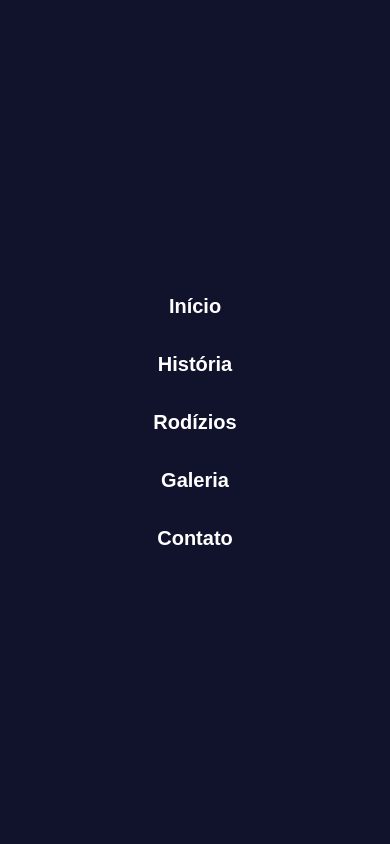
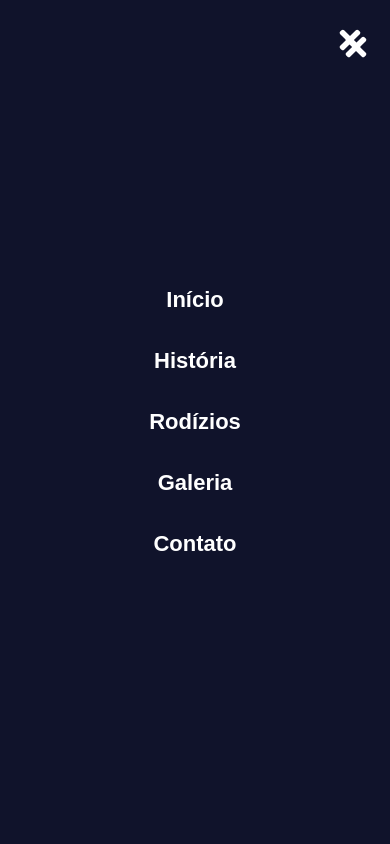
Before and after one commit to slunno/gama-pizzas, a React (Vite) app: page / in a window 390 px wide. Both pictures are taken after a click on the button 355 px from the left and 63 px from the top of the page. Shown: the top 844 px of the page. Built offline with nearby package versions, Linux system fonts and the light colour scheme.

Commit message:
Feat: Realizado a correção do Menu mobile

```diff
--- a/src/components/home/Hero/Hero.css
+++ b/src/components/home/Hero/Hero.css
@@ -87,27 +87,21 @@
 .hero-content{
 
     position:relative;
-
     z-index:3;
 
     width:100%;
-
     max-width:900px;
 
     padding:30px;
+    padding-top: 90px;
 
     text-align:center;
-
     color:white;
 
     display:flex;
-
     flex-direction:column;
-
     align-items:center;
-
     justify-content:center;
-
     transform:translateY(-60px);
 
 }
@@ -446,7 +440,7 @@
 
     .hero-content{
 
-
+        padding-top: 120px;
         transform:translateY(-10px);
 
 
--- a/src/components/layouts/NavBar/NavBar.css
+++ b/src/components/layouts/NavBar/NavBar.css
@@ -1,5 +1,5 @@
 /* =====================================================
-   NAVBAR PREMIUM - GAMA PIZZA
+   NAVBAR PREMIUM - GAMA PIZZAS
 ===================================================== */
 
 
@@ -13,7 +13,7 @@
 
     width:100%;
 
-    z-index:999;
+    z-index:3000;
 
     padding:15px 0;
 
@@ -23,20 +23,13 @@
 
 
 
-/* =====================================================
-        NAVBAR AO ROLAR
-===================================================== */
-
-
 .navbar.scrolled{
 
     background:
 
-    rgba(10,12,25,.90);
+    rgba(10,12,25,.92);
 
-    backdrop-filter:blur(14px);
-
-    -webkit-backdrop-filter:blur(14px);
+    backdrop-filter:blur(15px);
 
     box-shadow:
 
@@ -46,9 +39,7 @@
 
 
 
-/* =====================================================
-        CONTAINER
-===================================================== */
+/* CONTAINER */
 
 
 .navbar-container{
@@ -67,30 +58,14 @@
 
 
 
-/* =====================================================
-        LOGO
-===================================================== */
-
-
-.navbar-logo{
-
-    display:flex;
-
-    align-items:center;
-
-    text-decoration:none;
-
-}
-
+/* LOGO */
 
 
 .navbar-logo img{
 
-    width:105px;
+    width:100px;
 
-    height:auto;
-
-    transition:.3s ease;
+    transition:.3s;
 
 }
 
@@ -104,9 +79,7 @@
 
 
 
-/* =====================================================
-        MENU
-===================================================== */
+/* MENU DESKTOP */
 
 
 .navbar-menu{
@@ -123,31 +96,18 @@
 
 .navbar-menu a{
 
-    position:relative;
+    color:white;
 
     text-decoration:none;
-
-    color:white;
 
     font-size:16px;
 
     font-weight:600;
 
-    transition:.3s;
+    position:relative;
 
 }
 
-
-
-.navbar-menu a:hover{
-
-    color:var(--primary-color);
-
-}
-
-
-
-/* LINHA LARANJA */
 
 
 .navbar-menu a::after{
@@ -180,9 +140,7 @@
 
 
 
-/* =====================================================
-        BOTÃO WHATSAPP
-===================================================== */
+/* BOTÃO WHATSAPP */
 
 
 .navbar-button{
@@ -191,11 +149,7 @@
 
     align-items:center;
 
-    justify-content:center;
-
     gap:10px;
-
-    text-decoration:none;
 
     background:var(--primary-color);
 
@@ -207,57 +161,64 @@
 
     font-weight:700;
 
-    transition:.3s;
-
-    box-shadow:
-
-    0 10px 25px rgba(242,140,56,.25);
+    text-decoration:none;
 
 }
 
 
 
-.navbar-button:hover{
+/* BOTÃO MOBILE */
 
-    transform:translateY(-4px);
 
-    box-shadow:
+.navbar-toggle{
 
-    0 15px 35px rgba(242,140,56,.40);
+    display:none;
+
+    background:none;
+
+    border:none;
+
+    color:white;
+
+    font-size:30px;
+
+    cursor:pointer;
+
+    z-index:3005;
+
+}
+
+
+
+/* FECHAR MENU */
+
+
+.navbar-close{
+
+    display:none;
+
+}
+
+
+
+/* OVERLAY */
+
+
+.navbar-overlay{
+
+    display:none;
 
 }
 
 
 
 /* =====================================================
-        MENU MOBILE
-===================================================== */
-
-
-.navbar-toggle{
-
-    display:none;
-
-    border:none;
-
-    background:none;
-
-    color:white;
-
-    cursor:pointer;
-
-    font-size:30px;
-
-}
-
-
-
-/* =====================================================
-        TABLET
+   MOBILE
 ===================================================== */
 
 
 @media(max-width:992px){
+
 
 
 .navbar-container{
@@ -270,57 +231,7 @@
 
 .navbar-logo img{
 
-        width:95px;
-
-    }
-
-
-
-    .navbar-menu{
-
-        position:fixed;
-
-        top:0;
-
-        right:-100%;
-
-        width:300px;
-
-        height:100vh;
-
-        background:#10132b;
-
-        display:flex;
-
-        flex-direction:column;
-
-        justify-content:center;
-
-        align-items:center;
-
-        gap:35px;
-
-        transition:.4s ease;
-
-        box-shadow:
-
-        -10px 0 30px rgba(0,0,0,.40);
-
-    }
-
-
-
-    .navbar-menu.active{
-
-        right:0;
-
-    }
-
-
-
-    .navbar-menu a{
-
-        font-size:20px;
+    width:70px;
 
 }
 
@@ -345,13 +256,121 @@
 }
 
 
+
+.navbar-menu{
+
+
+    position:fixed;
+
+
+    top:0;
+
+
+    right:-100%;
+
+
+    width:300px;
+
+
+    max-width:85%;
+
+
+    height:100vh;
+
+
+    background:#10132b;
+
+
+    display:flex;
+
+
+    flex-direction:column;
+
+
+    justify-content:center;
+
+
+    align-items:center;
+
+
+    gap:35px;
+
+
+    transition:.35s ease;
+
+
+    z-index:3004;
+
+
 }
 
 
 
-/* =====================================================
-        MOBILE
-===================================================== */
+.navbar-menu.active{
+
+    right:0;
+
+}
+
+
+
+.navbar-menu a{
+
+    font-size:22px;
+
+}
+
+
+
+/* BOTÃO X DENTRO DO MENU */
+
+
+.navbar-close{
+
+    display:flex;
+
+    position:absolute;
+
+    top:25px;
+
+    right:25px;
+
+    background:none;
+
+    border:none;
+
+    color:white;
+
+    font-size:30px;
+
+    cursor:pointer;
+
+}
+
+
+
+/* FUNDO ESCURO */
+
+
+.navbar-overlay{
+
+    display:block;
+
+    position:fixed;
+
+    inset:0;
+
+    background:rgba(0,0,0,.65);
+
+    z-index:3001;
+
+}
+
+
+
+}
+
+
 
 
 @media(max-width:600px){
@@ -359,16 +378,17 @@
 
 .navbar-logo img{
 
-        width:90px;
+    width:60px;
 
 }
-
 
 
 .navbar-menu{
 
     width:100%;
 
+    max-width:100%;
+
 }
 
 
--- a/src/components/layouts/NavBar/NavBar.jsx
+++ b/src/components/layouts/NavBar/NavBar.jsx
@@ -14,7 +14,6 @@ import { buildWhatsAppLink } from "../../../utils/whatsapp";
 import "./NavBar.css";
 
 
-
 function Navbar(){
 
 
@@ -27,7 +26,7 @@ function Navbar(){
     useEffect(()=>{
 
 
-        const scroll = ()=>{
+        const handleScroll = ()=>{
 
             setScrolled(window.scrollY > 80);
 
@@ -36,7 +35,7 @@ function Navbar(){
 
         window.addEventListener(
             "scroll",
-            scroll
+            handleScroll
         );
 
 
@@ -44,7 +43,7 @@ function Navbar(){
 
             window.removeEventListener(
                 "scroll",
-                scroll
+                handleScroll
             );
 
         };
@@ -54,8 +53,41 @@ function Navbar(){
 
 
 
+    useEffect(()=>{
 
-    return (
+
+        if(menuOpen){
+
+            document.body.style.overflow="hidden";
+
+        }else{
+
+            document.body.style.overflow="auto";
+
+        }
+
+
+        return ()=>{
+
+            document.body.style.overflow="auto";
+
+        };
+
+
+    },[menuOpen]);
+
+
+
+    const closeMenu = ()=>{
+
+        setMenuOpen(false);
+
+    };
+
+
+
+    return(
+
 
         <header
             className={`navbar ${
@@ -70,6 +102,7 @@ function Navbar(){
                 <a
                     href="#inicio"
                     className="navbar-logo"
+                    onClick={closeMenu}
                 >
 
                     <img
@@ -88,39 +121,86 @@ function Navbar(){
                 >
 
 
-                    <a href="#inicio">
+                    <button
+                        className="navbar-close"
+                        onClick={closeMenu}
+                    >
+
+                        <FaTimes/>
+
+                    </button>
+
+
+
+                    <a
+                        href="#inicio"
+                        onClick={closeMenu}
+                    >
                         Início
                     </a>
 
 
-                    <a href="#historia">
+
+                    <a
+                        href="#historia"
+                        onClick={closeMenu}
+                    >
                         História
                     </a>
 
 
-                    <a href="#rodizios">
+
+                    <a
+                        href="#rodizios"
+                        onClick={closeMenu}
+                    >
                         Rodízios
                     </a>
 
 
-                    <a href="#galeria">
+
+                    <a
+                        href="#galeria"
+                        onClick={closeMenu}
+                    >
                         Galeria
                     </a>
 
 
-                    <a href="#contato">
+
+                    <a
+                        href="#contato"
+                        onClick={closeMenu}
+                    >
                         Contato
                     </a>
+
 
 
                 </nav>
 
 
 
+                {
+                    menuOpen && (
+
+                        <div
+                            className="navbar-overlay"
+                            onClick={closeMenu}
+                        />
+
+                    )
+
+                }
+
+
+
                 <a
-                    href={buildWhatsAppLink(
+                    href={
+                        buildWhatsAppLink(
                         "Olá! Gostaria de solicitar um orçamento para o rodízio da Gama Pizzas."
-                    )}
+                        )
+                    }
                     target="_blank"
                     rel="noreferrer"
                     className="navbar-button"
@@ -136,11 +216,8 @@ function Navbar(){
 
 
                 <button
-
                     className="navbar-toggle"
-
                     onClick={()=>setMenuOpen(!menuOpen)}
-
                 >
 
                     {
@@ -155,10 +232,13 @@ function Navbar(){
                 </button>
 
 
+
             </div>
 
 
+
         </header>
+
 
     );
 
--- a/src/pages/Home/Home.jsx
+++ b/src/pages/Home/Home.jsx
@@ -12,29 +12,15 @@ function Home(){
     return(
         <div className="home">
 
-            <section id="inicio">
-                <Hero />
-            </section>
+            <Hero />
 
+            <History />
 
-            <section id="historia">
-                <History />
-            </section>
+            <Rodizios />
 
+            <Gallery />
 
-            <section id="rodizios">
-                <Rodizios />
-            </section>
-
-
-            <section id="galeria">
-                <Gallery />
-            </section>
-
-
-            <section id="contato">
-                <Contact />
-            </section>
+            <Contact />
 
         </div>
     );
```
Lines whose indentation alone changed are shown as unchanged.
